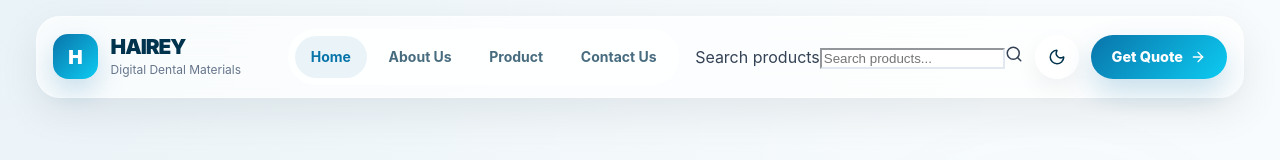
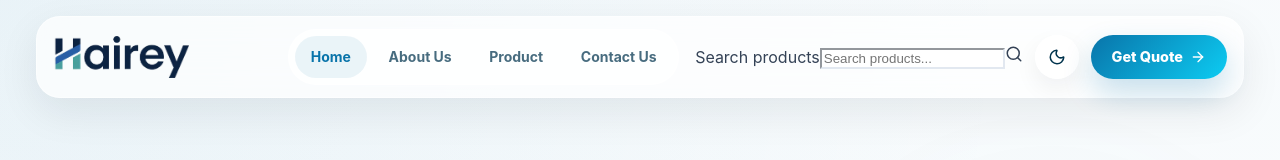
Before and after one commit to xingzhichen/hairey-web, a Next.js app: page / in a window 1280 px wide. Shown: the top 160 px of the page. Built offline with nearby package versions, Linux system fonts and the light colour scheme.

Commit message:
modified the header and footer logo

```diff
--- a/src/components/footer/Footer.tsx
+++ b/src/components/footer/Footer.tsx
@@ -1,4 +1,5 @@
 import React from "react";
+import Image from "next/image";
 import Link from "next/link";
 import { Mail, MapPin, Facebook, Twitter, Linkedin, ArrowUpRight } from "lucide-react";
 import styles from "./Footer.module.css";
@@ -23,14 +24,14 @@ export const Footer = () => {
       <div className={styles.container}>
         <div className={styles.grid}>
           <div className={styles.column}>
-            <Link href="/" className={styles.logoLink}>
-              <div className={styles.logoBox}>
-                <span className={styles.logoText}>H</span>
-              </div>
-              <div>
-                <span className={styles.brandText}>HAIREY</span>
-                <p className={styles.brandSubtext}>Digital Dental Materials</p>
-              </div>
+            <Link href="/" className={styles.logoLink} aria-label="Hairey home">
+              <Image
+                src="/images/logo_footer.png"
+                alt="Hairey"
+                width={650}
+                height={199}
+                className={styles.logoImage}
+              />
             </Link>
             <p className={styles.description}>
               Empowering dental professionals worldwide with precision biomaterials and dependable digital workflows.
--- a/src/components/header/Header.module.css
+++ b/src/components/header/Header.module.css
@@ -43,52 +43,18 @@
 .logoLink {
   display: flex;
   align-items: center;
-  gap: 0.8rem;
   min-width: 0;
 }
 
-.logoBox {
-  width: 2.8rem;
-  height: 2.8rem;
-  background: var(--gradient-tech);
-  border-radius: 0.95rem;
-  display: flex;
-  align-items: center;
-  justify-content: center;
-  transition: transform 0.3s ease, box-shadow 0.3s ease;
-  box-shadow: 0 12px 28px hsl(var(--primary) / 0.22);
+.logoImage {
+  width: 8.5rem;
+  height: auto;
   flex-shrink: 0;
+  transition: transform 0.25s ease;
 }
 
-.logoLink:hover .logoBox {
-  transform: translateY(-1px) rotate(8deg);
-}
-
-.logoText {
-  color: white;
-  font-weight: 900;
-  font-size: 1.2rem;
-}
-
-.brandBlock {
-  display: flex;
-  flex-direction: column;
-  min-width: 0;
-}
-
-.brandText {
-  font-size: 1.3rem;
-  font-weight: 900;
-  letter-spacing: -0.05em;
-  color: hsl(var(--secondary));
-  line-height: 1;
-}
-
-.brandSubtext {
-  font-size: 0.75rem;
-  color: hsl(var(--muted-foreground));
-  margin-top: 0.25rem;
-  white-space: nowrap;
+.logoLink:hover .logoImage {
+  transform: translateY(-1px);
 }
 
 .desktopNav {
--- a/src/components/header/Header.tsx
+++ b/src/components/header/Header.tsx
@@ -1,6 +1,7 @@
 "use client";
 
 import React, { useEffect, useState } from "react";
+import Image from "next/image";
 import Link from "next/link";
 import { usePathname } from "next/navigation";
 import { Menu, X, Sun, Moon, ArrowRight, Search } from "lucide-react";
@@ -52,13 +53,14 @@ export const Header = () => {
       <div className={styles.container}>
         <nav className={styles.nav} aria-label="Main navigation">
           <Link href="/" className={styles.logoLink} aria-label="Hairey home">
-            <div className={styles.logoBox}>
-              <span className={styles.logoText}>H</span>
-            </div>
-            <div className={styles.brandBlock}>
-              <span className={styles.brandText}>HAIREY</span>
-              <span className={styles.brandSubtext}>Digital Dental Materials</span>
-            </div>
+            <Image
+              src="/images/logo.png"
+              alt="Hairey"
+              width={650}
+              height={199}
+              priority
+              className={styles.logoImage}
+            />
           </Link>
 
           <div className={styles.desktopNav}>
```
